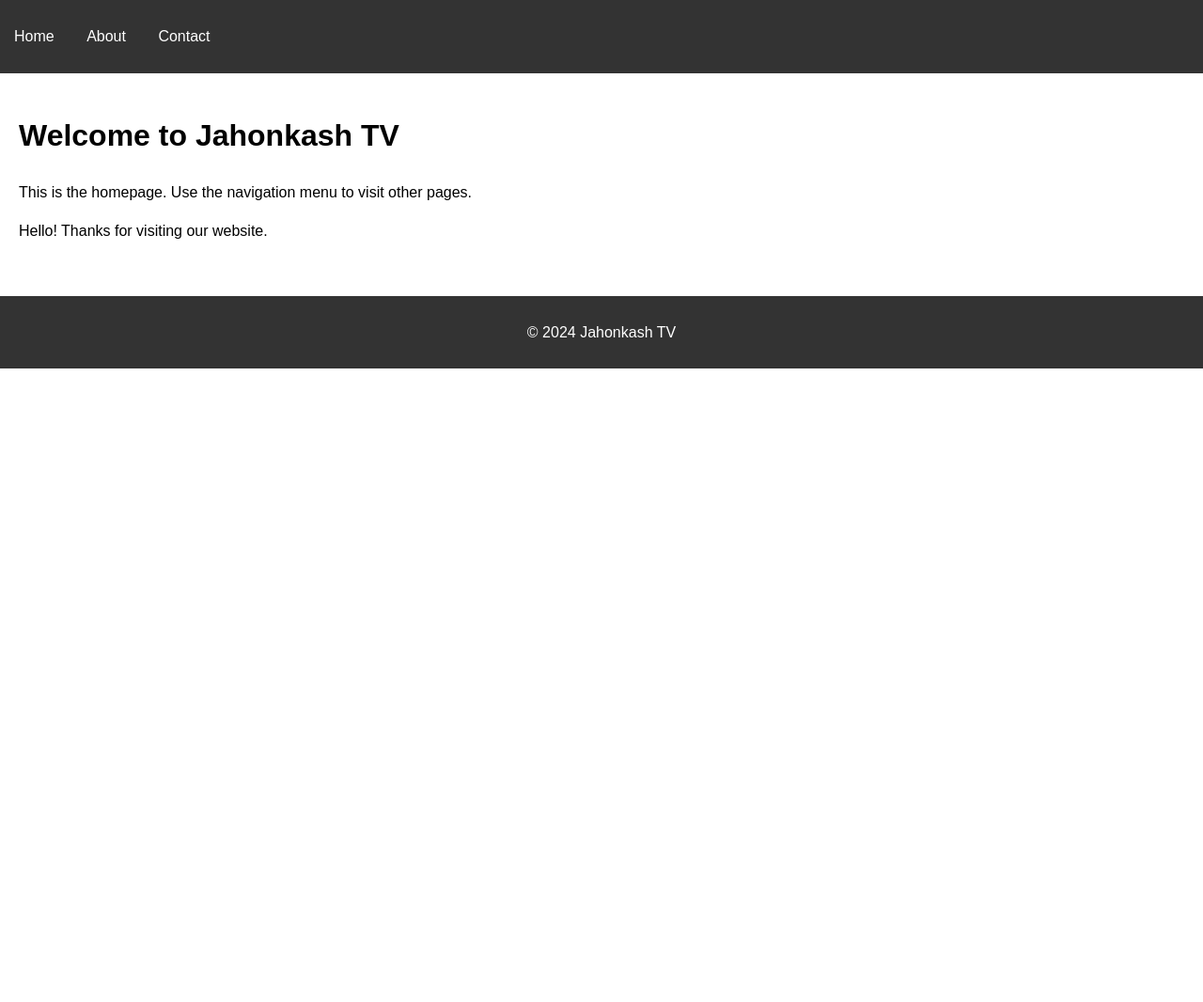
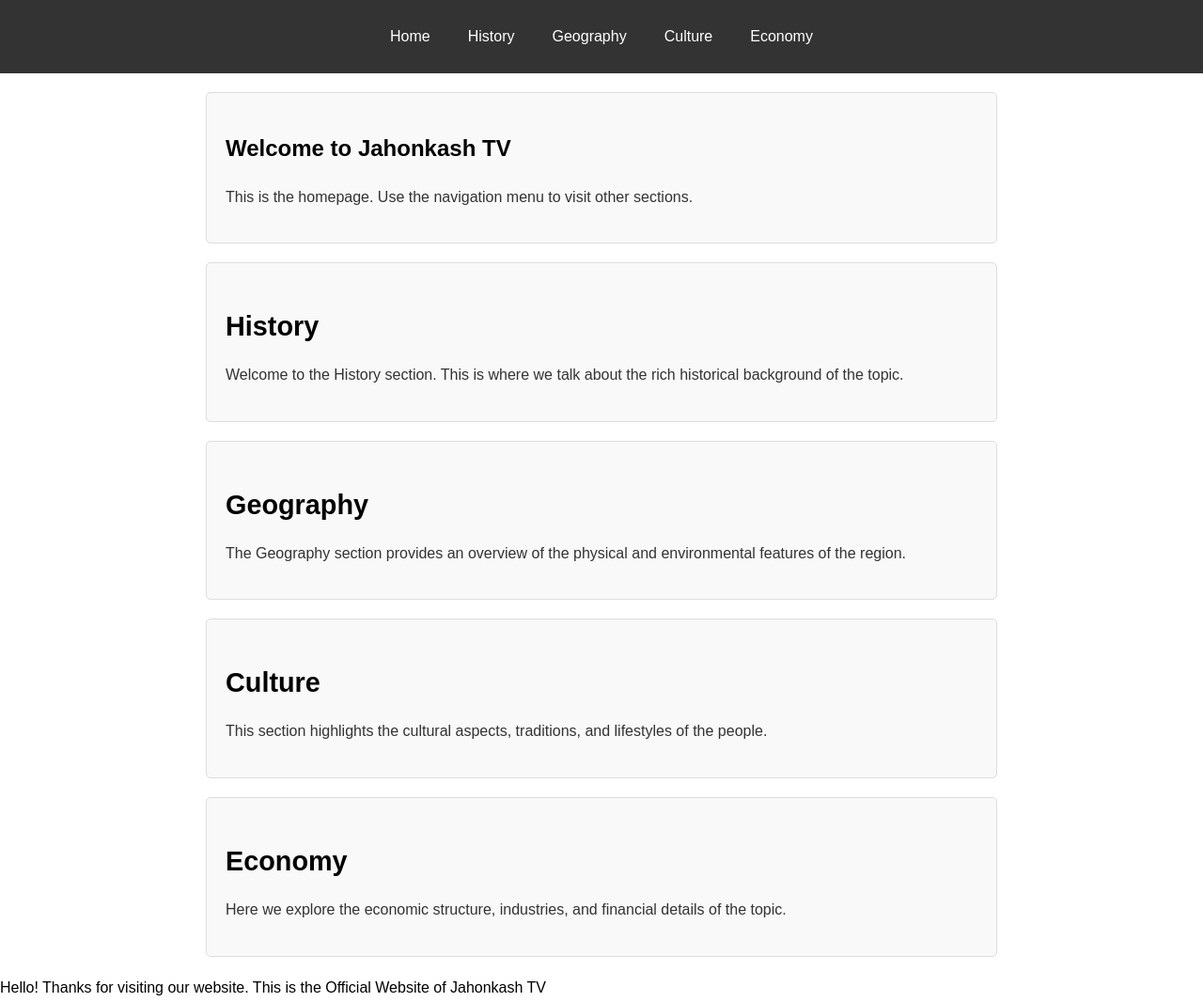
Before and after one commit to Akhigangsta/Double-A, a plain HTML site: page index.html in a window 1280 px wide. Shown: the top 1066 px of the page at 94% size. Before the commit the page ends 800 px from the top, so only its background shows below. Drawn offline with Linux system fonts and the light colour scheme.

Commit message:
Add files via upload

```diff
--- a/index.html
+++ b/index.html
@@ -10,15 +10,35 @@
     <header>
         <nav>
             <ul>
-                <li><a href="index.html">Home</a></li>
-                <li><a href="about.html">About</a></li>
-                <li><a href="contact.html">Contact</a></li>
+                <li><a href="#home">Home</a></li>
+                <li><a href="#history">History</a></li>
+                <li><a href="#geography">Geography</a></li>
+                <li><a href="#culture">Culture</a></li>
+                <li><a href="#economy">Economy</a></li>
             </ul>
         </nav>
     </header>
     <main>
-        <h1>Welcome to Jahonkash TV</h1>
-        <p>This is the homepage. Use the navigation menu to visit other pages.</p>
+        <section id="home">
+            <h1>Welcome to Jahonkash TV</h1>
+            <p>This is the homepage. Use the navigation menu to visit other sections.</p>
+        </section>
+        <section id="history">
+            <h2>History</h2>
+            <p>Welcome to the History section. This is where we talk about the rich historical background of the topic.</p>
+        </section>
+        <section id="geography">
+            <h2>Geography</h2>
+            <p>The Geography section provides an overview of the physical and environmental features of the region.</p>
+        </section>
+        <section id="culture">
+            <h2>Culture</h2>
+            <p>This section highlights the cultural aspects, traditions, and lifestyles of the people.</p>
+        </section>
+        <section id="economy">
+            <h2>Economy</h2>
+            <p>Here we explore the economic structure, industries, and financial details of the topic.</p>
+        </section>
     </main>
     <footer>
         <p>&copy; 2024 Jahonkash TV</p>
--- a/script.js
+++ b/script.js
@@ -1,5 +1,5 @@
 document.addEventListener("DOMContentLoaded", () => {
     const greeting = document.createElement('p');
-    greeting.textContent = "Hello! Thanks for visiting our website.";
+    greeting.textContent = "Hello! Thanks for visiting our website. This is the Official Website of Jahonkash TV";
     document.querySelector('main').appendChild(greeting);
 });
--- a/style.css
+++ b/style.css
@@ -5,6 +5,7 @@ body {
     line-height: 1.6;
 }
 
+/* Header */
 header {
     background: #333;
     color: #fff;
@@ -14,22 +15,48 @@ header {
 header ul {
     list-style: none;
     padding: 0;
+    display: flex;
+    justify-content: center;
+    gap: 20px;
 }
 
 header ul li {
     display: inline;
-    margin: 0 15px;
 }
 
 header ul li a {
     color: #fff;
     text-decoration: none;
+    padding: 5px 10px;
+    transition: background 0.3s;
 }
 
-main {
-    padding: 20px;
+header ul li a:hover {
+    background: #575757;
+    border-radius: 5px;
 }
 
+/* Sections */
+section {
+    padding: 20px;
+    margin: 20px auto;
+    max-width: 800px;
+    border: 1px solid #ddd;
+    border-radius: 5px;
+    background: #f9f9f9;
+}
+
+section h2 {
+    font-size: 1.8rem;
+    margin-bottom: 10px;
+}
+
+section p {
+    font-size: 1rem;
+    color: #333;
+}
+
+/* Footer */
 footer {
     background: #333;
     color: #fff;
@@ -37,3 +64,8 @@ footer {
     padding: 10px 0;
     margin-top: 20px;
 }
+
+/* Smooth Scrolling */
+html {
+    scroll-behavior: smooth;
+}
```
Also changed, not shown: contact.html (+1 -0 lines).
